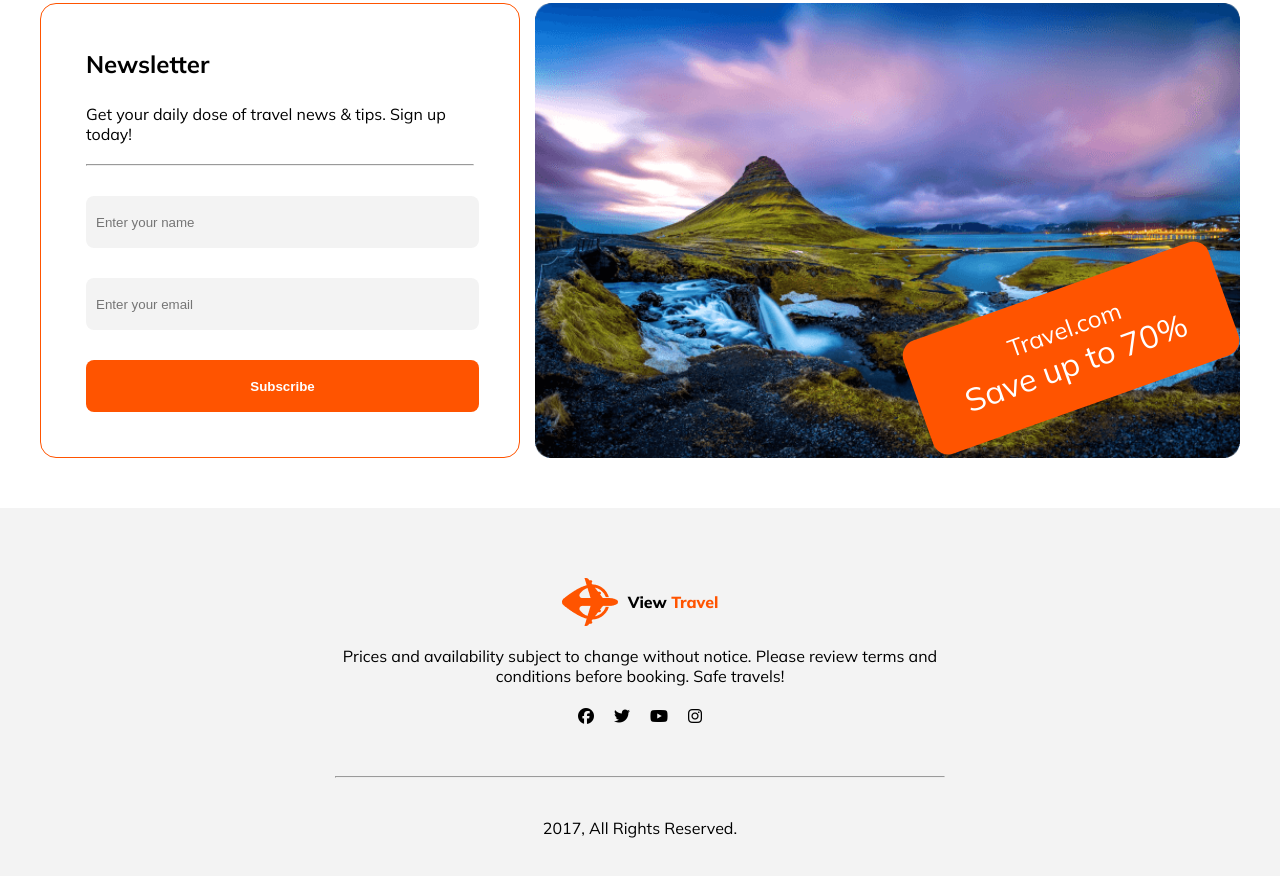
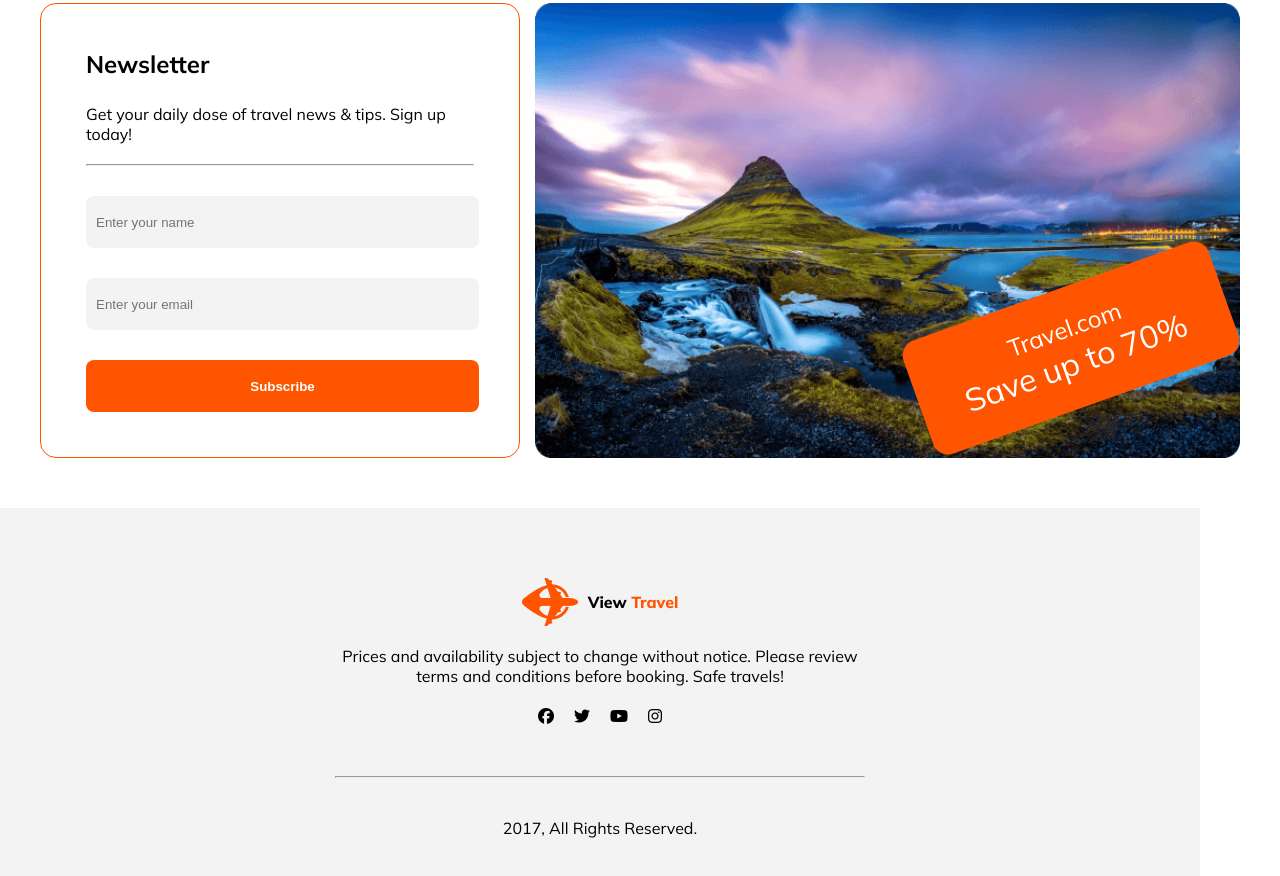
Before and after one commit to MinhazBorhan/Hero-Travel-Assainment-02, a plain HTML site: page index.html in a window 1280 px wide. Shown: the part 3157-4033 px from the top of the page. Drawn offline with Linux system fonts and the light colour scheme.

Commit message:
Complete

```diff
--- a/styles/style.css
+++ b/styles/style.css
@@ -366,13 +366,11 @@ body {
 
 /* footer sesction */
 .footer-section{
+    max-width: 1200px;
     text-align: center;
     padding: 70px 335px;
     margin-top: 50px;
     background: rgba(19, 19, 24, 0.05);
-}
-.footer-section-container{
-    max-width: 1200px;
 }
 .footer-title{
     font-weight: 800;
```
